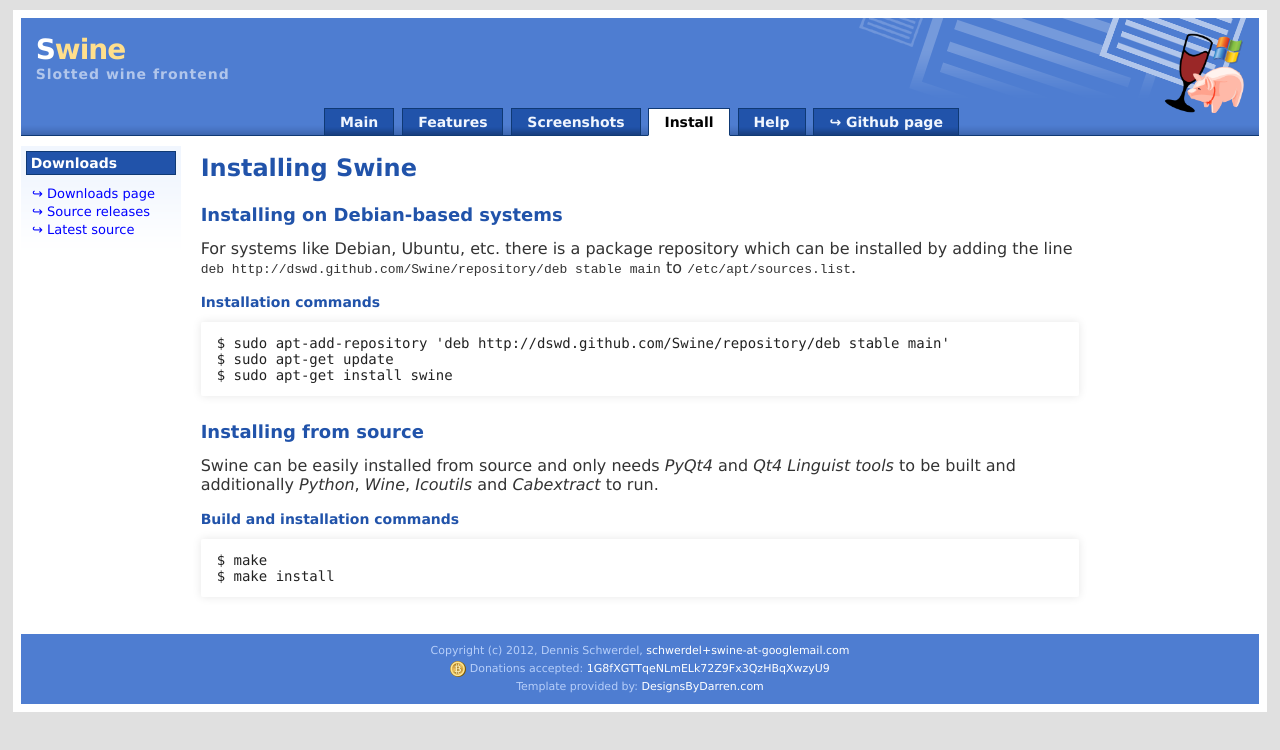
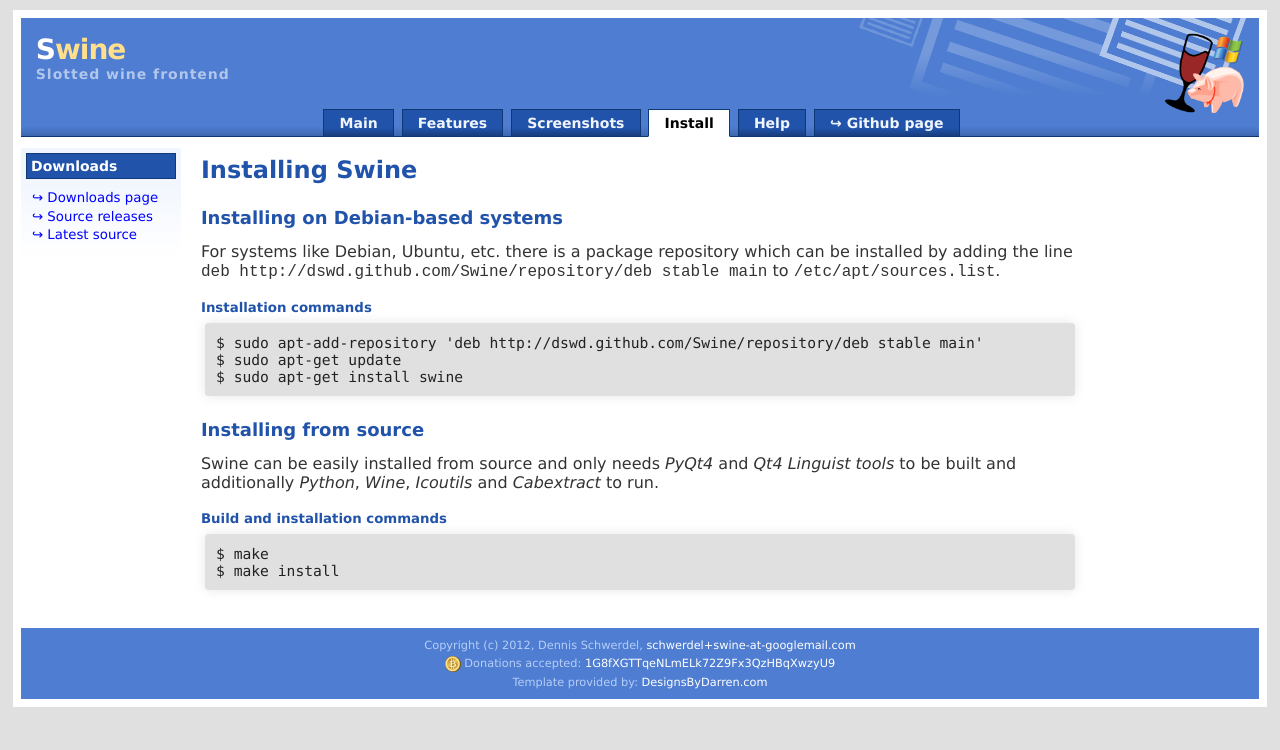
Before and after one commit to dswd/Swine, a plain HTML site: page install.html in a window 1280 px wide. Drawn offline with Linux system fonts and the light colour scheme.

Commit message:
Scalable design instead of pixel design

```diff
--- a/css/style.css
+++ b/css/style.css
@@ -1,23 +1,20 @@
 body {
   text-align: center;
-  margin-top:10px;
-  margin-bottom:10px;
+  margin-top: 2.7mm;
+  margin-bottom: 2.7mm;
   color:#666666;
   background-color: #E0E0E0;
   font-family: verdana, arial, sans-serif;
+  font-size: 12pt;
 }
 
-A:link {
-	COLOR: #0000FF; text-decoration: none;
+a:link, a:visited, a:active {
+  color: #0000FF;
+  text-decoration: none;
 }
-A:visited {
-	COLOR: #0000FF; text-decoration: none;
-}
-A:active {
-	COLOR: #0000FF; text-decoration: none;
-}
-A:hover {
-	COLOR: #FF0000; text-decoration: underline;
+a:hover {
+  color: #FF0000;
+  text-decoration: underline;
 }
 
 #page_wrapper {
@@ -26,58 +23,55 @@ A:hover {
   width: 98%;
   text-align: left;
   background: #FFFFFF;
-  border: 8px solid #FFFFFF;
+  border: 2.3mm solid #FFFFFF;
 }
 
 #header_wrapper {
   background: #4E7DD1 url('../img/menu_bg.gif') bottom left repeat-x;
-  margin:0px; padding:0px;
+  margin: 0;
+  padding: 0;
 }
 
 #header {
-  height: 60px;
-  padding:15px;
+  height: 1.6cm;
+  padding: 4mm;
   background: url('../img/header_bg.gif') top right no-repeat;
-  margin:0px;
+  margin: 0;
 }
 
 #header h1 {
-  margin:0px;
-  font-family: verdana, arial, sans-serif;
-  font-size: 28px;
-  color:#ffffff;
+  margin: 0;
+  font-size: 21pt;
+  color: #ffffff;
   letter-spacing: -1px;
 }
 
 #header h2 {
-  margin:0px;
-  font-family: verdana, arial, sans-serif;
-  font-size: 14px;
-  color:#B1C6EB;
+  margin: 0px;
+  font-size: 10.5pt;
+  color: #B1C6EB;
   letter-spacing: 1px;
 }
 
-#left_side {
-  margin-top: 10px;
-  float: left;
-  width: 160px;
+#left_side, #right_side {
+  margin-top: 2.7mm;
+  width: 4.25cm;
   background: #F1F6FE url('../img/side_bg.gif') bottom left repeat-x;
   color: #333333;
 }
 
+#left_side {
+  float: left;
+}
 #right_side {
-  margin-top: 10px;
   float: right;
-  width: 160px;
-  background: #F1F6FE url('../img/side_bg.gif') bottom left repeat-x;
-  color: #333333;
 }
 
 #content {
-  margin-top: 20px;
-  margin-bottom: 0px;
-  margin-left: 180px;
-  margin-right: 180px;
+  margin-top: 5mm;
+  margin-bottom: 0;
+  margin-left: 4.77cm;
+  margin-right: 4.77cm;
 }
 
 #footer {
@@ -87,22 +81,12 @@ A:hover {
   clear: both;
   text-align: center;
   color: #B6CEF9;
-  font-family: verdana, arial, sans-serif;
-  font-size: 11px;
-  line-height: 18px;
+  font-size: 8.5pt;
+  line-height: 14pt;
 }
 
-#footer A:link {
-	COLOR: #FFFFFF; text-decoration: none;
-}
-#footer A:visited {
-	COLOR: #FFFFFF; text-decoration: none;
-}
-#footer A:active {
-	COLOR: #FFFFFF; text-decoration: none;
-}
-#footer A:hover {
-	COLOR: #FFFFFF; text-decoration: underline;
+#footer a:link, #footer a:visited, #footer a:active, #footer A:hover {
+  color: #FFFFFF;
 }
 
 h1, h2, h3, h4, h5, h6 {
@@ -110,27 +94,30 @@ h1, h2, h3, h4, h5, h6 {
 }
 
 #left_side p, #right_side p {
-  margin:10px;margin-top:15px;margin-bottom:15px;
-  font-family: verdana, arial, sans-serif;
-  font-size: 11px;
-  line-height: 16px;
+  margin: 2.5mm;
+  margin-top: 3.8mm;
+  margin-bottom: 3.8mm;
+  font-size: 8pt;
   color: #333333;
 }
 
 #left_side h1, #right_side h1 {
-  margin-top:5px; margin-bottom:10px; margin-left:5px; margin-right:5px;
-  padding:4px;
-  font-size: 14px;
-  line-height: 14px;
+  margin-top: 1.5mm;
+  margin-bottom: 2.7mm;
+  margin-left: 1.5mm;
+  margin-right: 1.5mm;
+  padding: 1mm;
+  font-size: 10.5pt;
   color: #FFFFFF;
   border:1px solid #0F3974;
   background-color: #2153AA;
 }
 
 #left_side h2, #right_side h2 {
-  margin-top:0px;margin-bottom:0px;margin-left:10px;
-  font-size: 12px;
-  line-height: 12px;
+  margin-top: 0;
+  margin-bottom: 0;
+  margin-left: 2.5mm;
+  font-size: 8.5pt;
   color: #2153AA;
 }
 
@@ -139,75 +126,72 @@ h1, h2, h3, h4, h5, h6 {
 }
 
 #content p {
-  margin-top:15px; margin-bottom: 15px;
+  margin-top: 3.8mm;
+  margin-bottom: 3.8mm;
 }
 
 #content h1 {
   margin-top: 2mm;
-  margin-bottom: 5mm;
-  font-size: 24px;
-  line-height: 24px;
+  margin-bottom: 4mm;
+  font-size: 18pt;
   color: #2153AA;
 }
 
 #content h2 {
-  margin-top: 7mm;
-  margin-bottom: 2mm;
-  font-size: 18px;
-  line-height: 18px;
+  margin-top: 6mm;
+  margin-bottom: 1.5mm;
+  font-size: 13.5pt;
   color: #2153AA;
 }
 
 #content h3 {
   margin-top: 5mm;
   margin-bottom: 2mm;
-  font-size: 14px;
-  line-height: 12px;
+  font-size: 10pt;
   color: #2153AA;
 }
 
-#navlist
-{
+#navlist {
   margin-top:1px;
   margin-bottom:0px;
   text-align:center;
-  padding: 5px 0;
+  padding: 1.4mm 0;
   margin-left: 0;
   border-bottom: 1px solid #0F3974;
-  font: bold 14px Verdana, sans-serif;
+  font: bold 10.5pt Verdana, sans-serif;
 }
 
-#navlist li
-{
+#navlist li {
   list-style: none;
   margin: 0;
   padding: 0;
   display: inline;
 }
 
-#navlist li a
-{
+#navlist li a {
   color: #F1F6FE;
-  padding: 5px 15px;
-  margin-left: 3px;
+  padding: 1.4mm 4mm;
+  margin-left: 0.8mm;
   border: 1px solid #0F3974;
   border-bottom: none;
   background: #2153AA url('../img/tab_bg.gif') bottom left repeat-x;
   text-decoration: none;
 }
 
-#navlist li a:link { color: #F1F6FE; }
-#navlist li a:visited { color: #F1F6FE; }
+#navlist li a:link {
+  color: #F1F6FE;
+}
+#navlist li a:visited {
+  color: #F1F6FE;
+}
 
-#navlist li a:hover
-{
+#navlist li a:hover {
   color: #FFFFFF;
   background: #3364BB;
   border-color: #0F3974;
 }
 
-#navlist li a#current
-{
+#navlist li a#current {
   color: #000;
   background: #FFFFFF;
   border-bottom: 1px solid #FFFFFF;
@@ -219,8 +203,8 @@ ul.menu {
   margin-top: 0;
 }
 ul.menu li {
-  font-size: 13px;
-  line-height: 18px;
+  line-height: 14pt;
+  font-size: 10pt;
 }
 ul.menu > li {
   padding-left: 3mm;
@@ -232,57 +216,47 @@ a, a:hover, a:visited {
 
 .float_left {
   float: left;
-  margin-right: 10px;
+  margin-right: 2.2mm;
 }
 
 .float_right {
   float: right;
-  margin-left: 10px;
+  margin-left: 2.2mm;
 }
 
-.featurebox_center {
-  background-color: #fffff6;
-  margin:0px;
-  padding:10px;
+.featurebox_center, .featurebox_side {
+  background-color: #ffe;
+  margin: 0;
+  padding: 2mm;
   border: 1px solid #DFE8F7;
-  font-size: 11px;
-  line-height: 18px;
+  font-size: 10pt;
   color: #333333;
 }
-
 .featurebox_side {
-  background-color: #fffff6;
-  margin:0px;margin-left:10px;margin-right:10px;margin-bottom:15px;
-  padding:10px;
-  border: 1px solid #DFE8F7;
-  font-family: verdana, arial, sans-serif;
-  font-size: 11px;
-  line-height: 18px;
-  color: #333333;
+  margin-left: 2mm;
+  margin-right: 2mm;
+  margin-bottom: 3mm;
 }
 
 pre, code {
   color: #222;
-  background-color: #fff;
+  background-color: #e0e0e0;
+
+  padding: 1mm;
+  margin: 1mm;
 
   font-family: Monaco, "Bitstream Vera Sans Mono", "Lucida Console", Terminal, monospace;
-  font-size: 14px;
+  font-size: 11pt;
 
-  border-radius: 2px;
-  -moz-border-radius: 2px;
-  -webkit-border-radius: 2px;
+  border-radius: 1mm;
+  -moz-border-radius: 1mm;
+  -webkit-border-radius: 1mm;
+
+  box-shadow: 0 0 3mm rgba(0,0,0,.1);
 }
 
 pre {
-  padding: 10px;
-  box-shadow: 0 0 10px rgba(0,0,0,.1);
   overflow: auto;
-}
-
-code {
-  padding: 3px;
-  margin: 0 3px;
-  box-shadow: 0 0 10px rgba(0,0,0,.1);
 }
 
 pre code {
```
